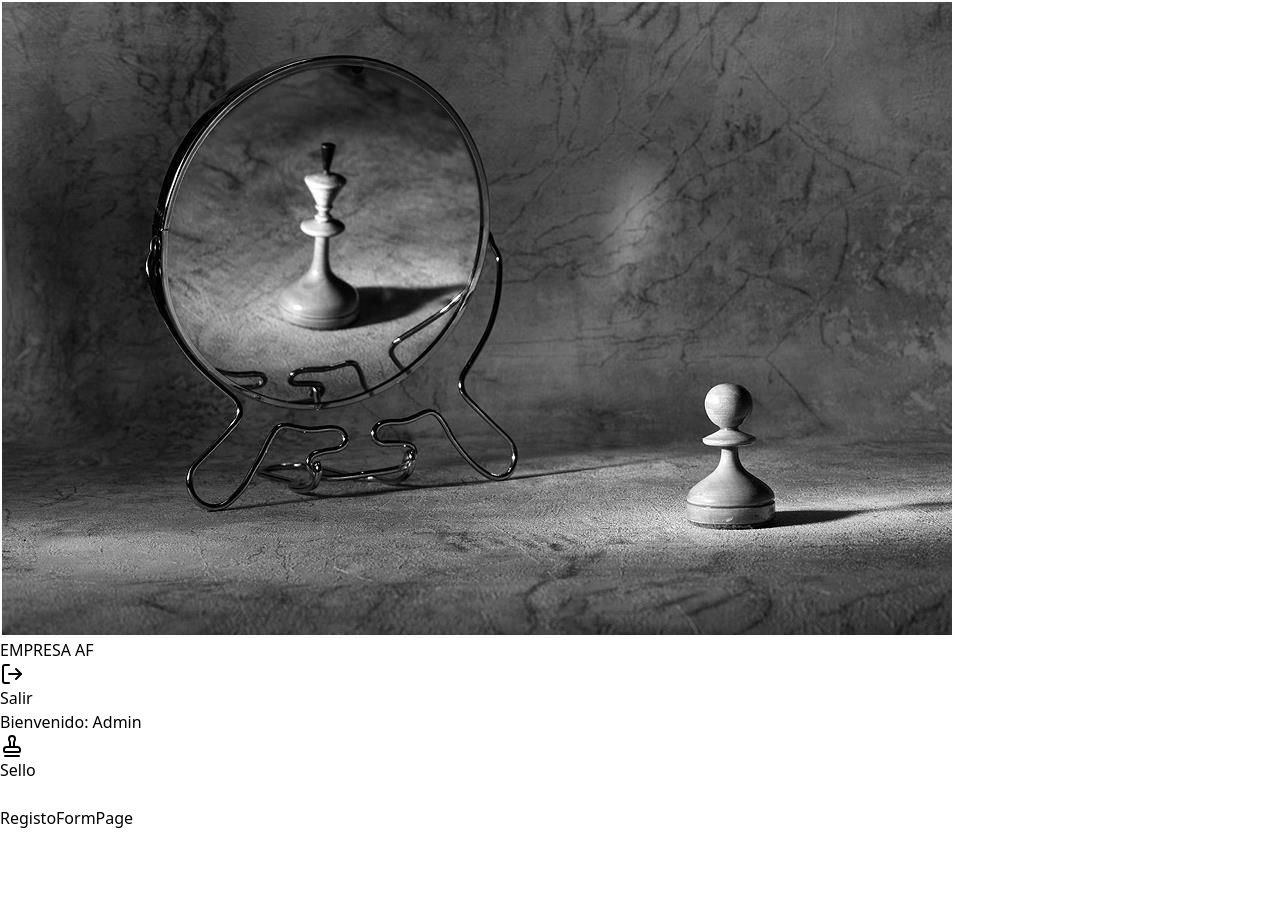
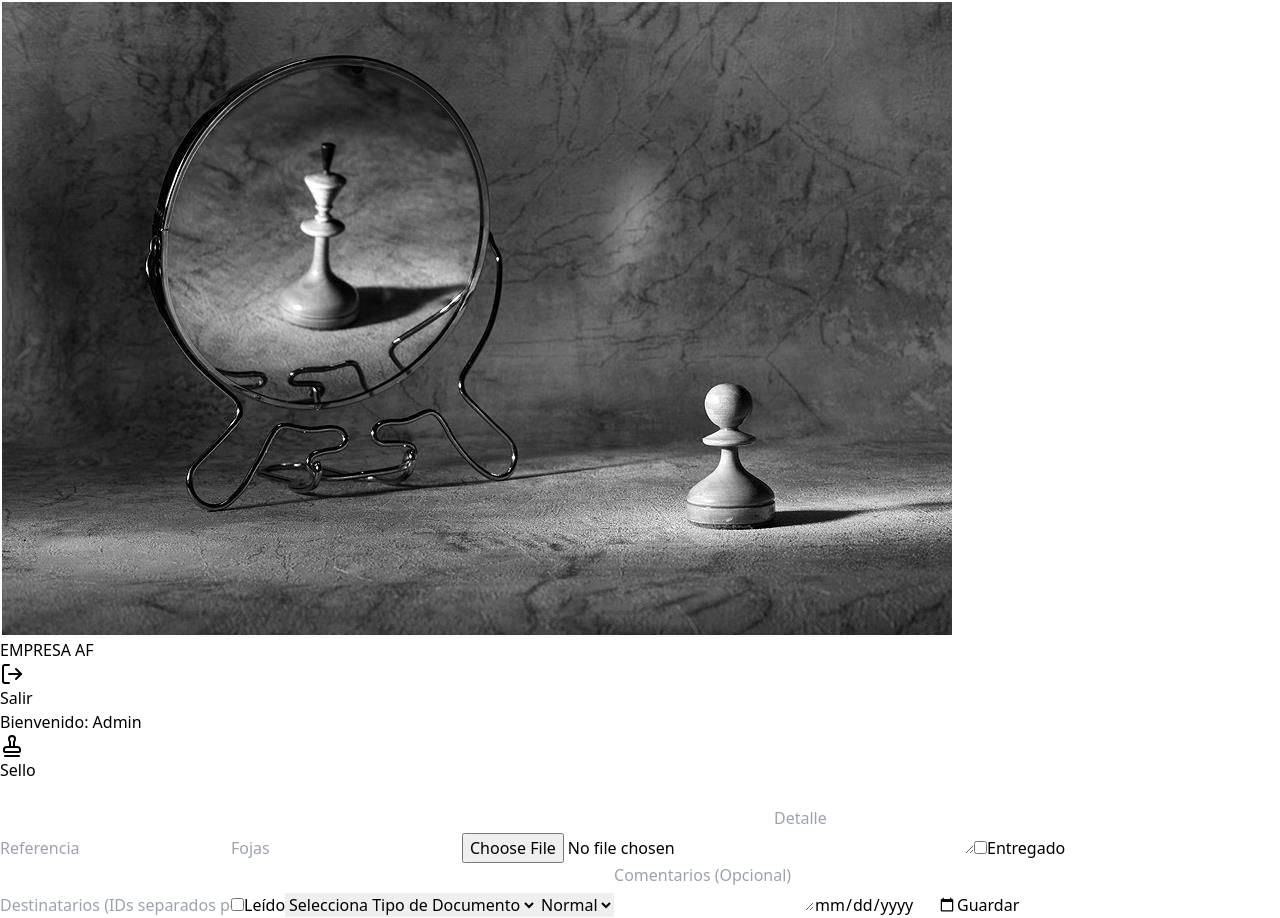
Before and after one commit to AleysaPc/frontendSistemaGC, a React (Vite) app: page /nuevo-registro in a window 1280 px wide. Before the commit the page ends 830 px from the top, so only its background shows below. Built offline with nearby package versions, Linux system fonts and the light colour scheme.

Commit message:
Modified form

```diff
--- a/src/Sidebar/Sidebar.jsx
+++ b/src/Sidebar/Sidebar.jsx
@@ -69,7 +69,7 @@ const Sidebar = ({ sidebarToggle }) => {
       icon: FilePlus2,
       items: [
         { label: "Enviado", path: "" },
-        { label: "Recibido", path: "" },
+        { label: "Recibido", path: "/nuevo-registro" },
       ],
     },
     {
--- a/src/api/recibido.api.js
+++ b/src/api/recibido.api.js
@@ -1,5 +1,9 @@
 import axios from 'axios';  // Import axios
 
-export const getAllRegistroRecibidos = () => {
-  return axios.get('http://localhost:8000/api/registro/registroRecibido/'); // Por jerarquia
-}
+const registroRecibidoApi = axios.create({
+  baseURL:'http://localhost:8000/api/registro/registroRecibido/' //Pro jerarquia
+})
+
+export const getAllRegistroRecibidos = () => registroRecibidoApi.get("/")
+//Funcion que permite enviar una solicitud post
+export const CreateRegistro = (data) => registroRecibidoApi.post("/nuevo-registro/", data);
--- a/src/components/recibido/RegistroRecibidoList.jsx
+++ b/src/components/recibido/RegistroRecibidoList.jsx
@@ -15,7 +15,6 @@ export function RegistroRecibidoList() {
         }
         loadRegistros();
     }, []);
-
 
     return (
         <div class="flex">
--- a/src/pages/recibido/RegistroFormPage.jsx
+++ b/src/pages/recibido/RegistroFormPage.jsx
@@ -1,9 +1,99 @@
-import Header from "../../components/Header"
+import Sidebar from "../../Sidebar/Sidebar";
+import Header from "../../components/Header";
+import { useForm } from "react-hook-form";
+import { CreateRegistro } from "../../api/recibido.api";
 
-export function RegistroFormPage(){
-    return(
-        <div>
-            <><Header/></>
-            RegistoFormPage</div>
-    )
+export function RegistroFormPage() {
+  const {
+    register,
+    handleSubmit,
+    formState: { errors },
+  } = useForm();
+
+  const onSubmit = handleSubmit(async (data) => {
+    const res = await CreateRegistro(data);
+    console.log(res);
+  });
+
+  return (
+    <div>
+      <Header />
+      <form onSubmit={onSubmit}>
+        {/* Referencia */}
+        <input
+          type="text"
+          placeholder="Referencia"
+          {...register("referencia", { required: true })}
+        />
+        {errors.referencia && (
+          <span style={{ color: "red" }}>Este campo es requerido</span>
+        )}
+        {/* Fojas */}
+        <input
+          type="number"
+          placeholder="Fojas"
+          {...register("fojas", { required: true })}
+        />
+        {errors.fojas && (
+          <span style={{ color: "red" }}>Este campo es requerido</span>
+        )}
+        {/* Adjunto (Archivo) */}
+        <input type="file" {...register("adjunto", { required: true })} />
+        {errors.adjunto && (
+          <span style={{ color: "red" }}>Este campo es requerido</span>
+        )}
+        {/* Detalle */}
+        <textarea
+          placeholder="Detalle"
+          {...register("detalle", { required: true })}
+        ></textarea>
+        {errors.detalle && (
+          <span style={{ color: "red" }}>Este campo es requerido</span>
+        )}
+        {/* Estado de Entrega (Checkbox) */}
+        <label>
+          <input type="checkbox" {...register("estadoEntrega")} />
+          Entregado
+        </label>
+        {/* Destinatarios (IDs separados por comas) */}
+        <input
+          type="text"
+          placeholder="Destinatarios (IDs separados por comas)"
+          {...register("destinatarios", { required: true })}
+        />
+        {errors.destinatarios && (
+          <span style={{ color: "red" }}>Este campo es requerido</span>
+        )}
+        {/* Estado de Lectura (Checkbox) */}
+        <label>
+          <input type="checkbox" {...register("estadoLectura")} />
+          Leído
+        </label>
+        {/* Tipo de Documento (Select) */}
+        <select {...register("tipoDocumento", { required: true })}>
+          <option value="">Selecciona Tipo de Documento</option>
+          <option value="Informe">Informe</option>
+          <option value="Contrato">Contrato</option>
+          <option value="Memorándum">Memorándum</option>
+        </select>
+        {errors.tipoDocumento && (
+          <span style={{ color: "red" }}>Este campo es requerido</span>
+        )}
+        {/* Prioridad (Select) */}
+        <select {...register("prioridad", { required: true })}>
+          <option value="Normal">Normal</option>
+          <option value="Alta">Alta</option>
+          <option value="Baja">Baja</option>
+        </select>
+        {/* Comentarios */}
+        <textarea
+          placeholder="Comentarios (Opcional)"
+          {...register("comentarios")}
+        ></textarea>
+        {/* Fecha Límite */}
+        <input type="date" {...register("fechaLimite")} />
+        <button type="submit">Guardar</button>
+      </form>
+    </div>
+  );
 }
```
